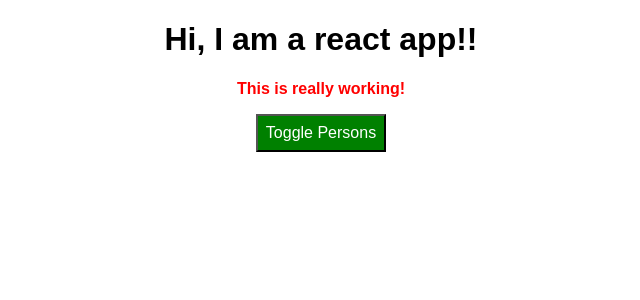
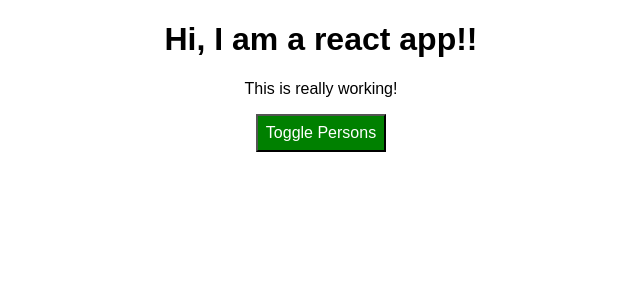
Before and after one commit to ankurvaseashta/react-complete-guide, a React (Create React App) app: page / in a window 1280 px wide. Shown: the top 300 px of the page, without its empty margins (319-959 px from the left). Built offline with nearby package versions, Linux system fonts and the light colour scheme.

Commit message:
Learned how to dynmically set sytles and classes

```diff
--- a/src/App.js
+++ b/src/App.js
@@ -74,12 +74,19 @@
         style.backgroundColor = 'red';
     }
 
-    let classes = ['red', 'bold'].join(' '); ///array of strings seperated by a empty space using join "red bold"
+    ///let classes = ['red', 'bold'].join(' '); ///array of strings seperated by a empty space using join "red bold"
+    const classes = [];
+    if(this.state.persons.length <= 2){
+      classes.push('red'); // classes = ['red']
+    }
+    if (this.state.persons.length <=1){
+      classes.push('bold'); // classes = ['red', 'bold']
+    }
 
     return (
       <div className="App">
         <h1> Hi, I am a react app!! </h1>
-        <p className={classes}> This is really working! </p>
+        <p className={classes.join(' ')}> This is really working! </p>
         <button
         style={style}
         onClick={this.togglePersonsHandler}>Toggle Persons</button>
```
